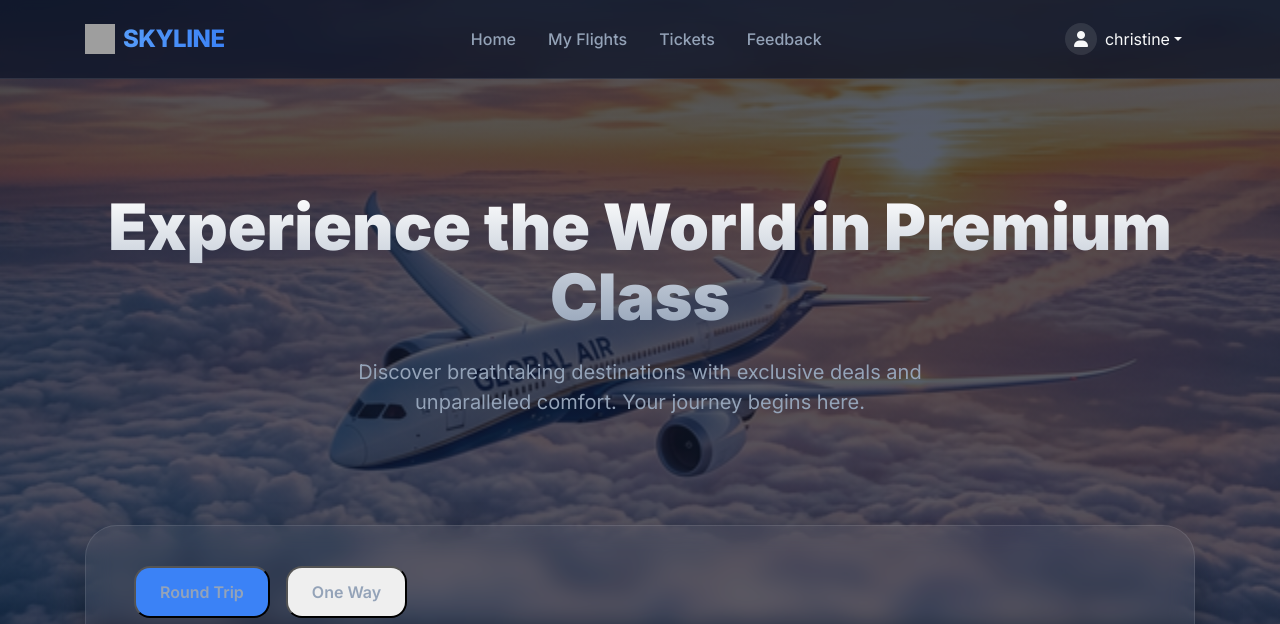
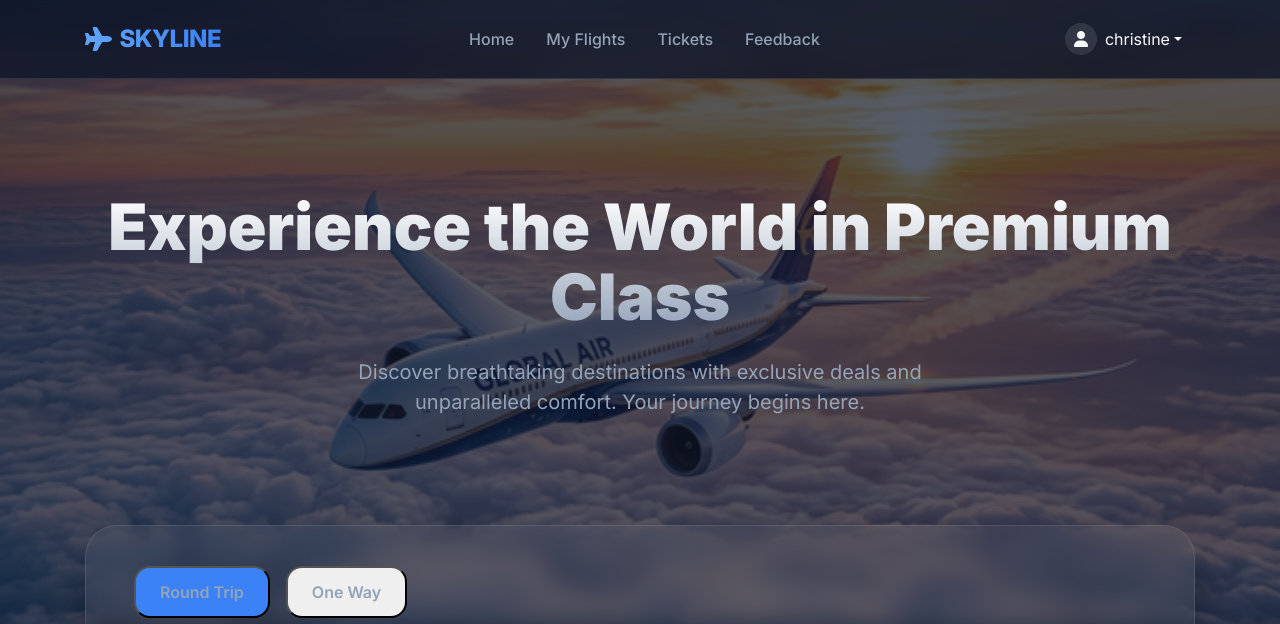
Before and after one commit to Sujalshah20/universal-tours-and-travels-, a PHP site: page /hotelmanage_system/index.php in a window 1280 px wide. Shown: the top 624 px of the page. Run offline with PHP 8.4, Linux system fonts and the light colour scheme; a user stored in the database is signed in; data comes from the database, SQL or seed files in the repository; some libraries are stand-ins or nearby versions; grey boxes are pictures that could not be loaded.

Commit message:
Fix broken logo image in navbar

```diff
--- a/sub-views/header.php
+++ b/sub-views/header.php
@@ -21,7 +21,7 @@ session_start();
         <nav class="navbar navbar-expand-lg navbar-dark navbar-custom fixed-top">
             <div class="container">
                 <a class="navbar-brand d-flex align-items-center" href="index.php">
-                    <img src="assets/images/brand.png" width="30" height="30" class="d-inline-block align-top mr-2" alt="Logo">
+                    <i class="fa fa-plane mr-2" style="color: #60a5fa; font-size: 1.5rem;"></i>
                     SKYLINE
                 </a>
                 <button class="navbar-toggler" type="button" data-toggle="collapse"
```
